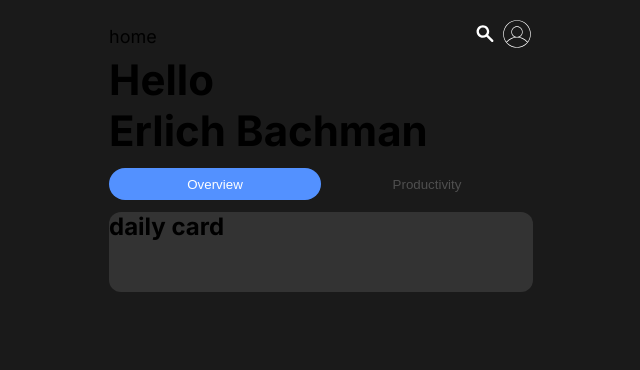
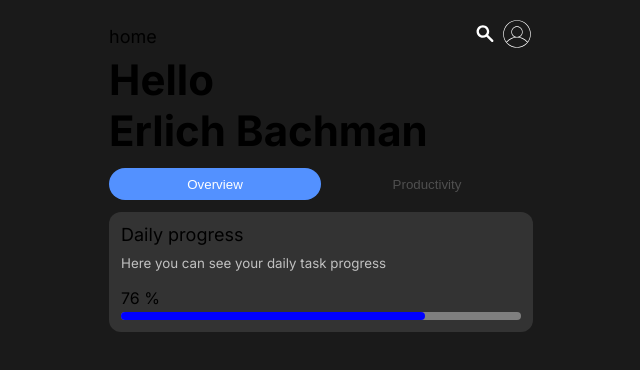
Before and after one commit to threethingsapp/threethingsapp, a Next.js app: page /home in a window 1280 px wide. Shown: the top 370 px of the page, without its empty margins (319-959 px from the left). Built offline with nearby package versions, Linux system fonts and the light colour scheme.

Commit message:
wip: updating daily card.

```diff
--- a/app/components/DailyCard/DailyCard.module.css
+++ b/app/components/DailyCard/DailyCard.module.css
@@ -1 +1,6 @@
-.wrapper {}
+.wrapper {
+  display: flex;
+  flex-direction: column;
+  justify-content: space-between;
+  padding: 12px;
+}
--- a/app/components/DailyCard/DailyCard.tsx
+++ b/app/components/DailyCard/DailyCard.tsx
@@ -1,11 +1,21 @@
-import { Container } from "../Container";
+import { Container, Heading, ProgressBar } from "..";
+import { RandomPeople } from "../RandomPeople/RandomPeople";
+import styles from "./DailyCard.module.css";
 
 type Props = {};
 
 const DailyCard = ({}: Props): JSX.Element => {
   return (
-    <Container height="120px">
-      <h2>daily card</h2>
+    <Container height={120} className={styles.wrapper}>
+      <div>
+        <Heading variant="v500">Daily progress</Heading>
+      </div>
+
+      <small style={{ color: "#c1c1c1ff", marginBottom: "8px" }}>
+        Here you can see your daily task progress
+      </small>
+
+      <ProgressBar progress={76} />
     </Container>
   );
 };
```
